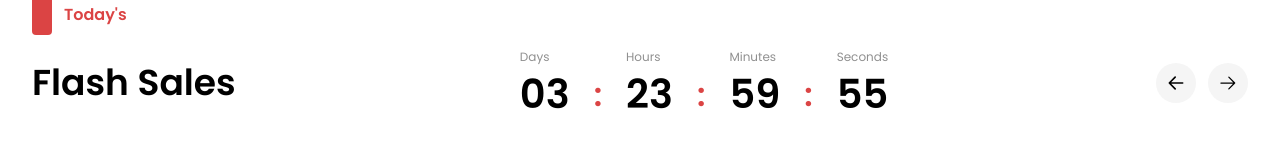
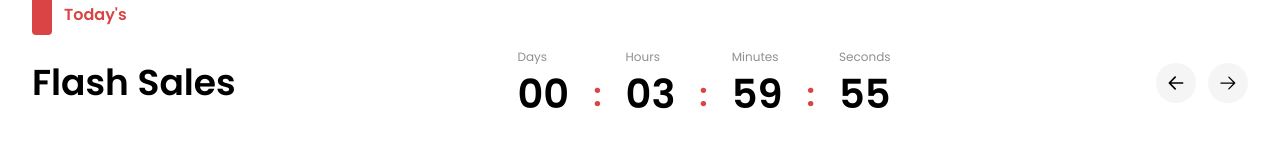
Before and after one commit to diyornv/react-narmativ, a React app: page / in a window 1280 px wide. Shown: the part 575-722 px from the top of the page. Built offline with nearby package versions, Linux system fonts and the light colour scheme; the HTML template or start-up script is replaced by a standard one.

Commit message:
flash sales time storage add

```diff
--- a/src/components/FlashSales.jsx
+++ b/src/components/FlashSales.jsx
@@ -8,6 +8,8 @@ const MILLISECONDS_IN = {
   hour: 60 * 60 * 1000,
   day: 24 * 60 * 60 * 1000,
 };
+
+const STORAGE_KEY = "flash_sales_deadline";
 
 const ArrowButton = ({ direction = "left", onClick }) => {
   return (
@@ -53,13 +55,31 @@ const getTimeLeft = (target) => {
 };
 
 const FlashSales = ({ onPrev = () => {}, onNext = () => {} }) => {
-  // Set sale end 4 days from mount. In real app, pass an exact date via props.
-  const targetTime = useMemo(() => Date.now() + 4 * MILLISECONDS_IN.day, []);
+  // 4 soatlik chegirma muddati. Refresh qilinganda saqlanib qoladi.
+  const targetTime = useMemo(() => {
+    try {
+      const stored = localStorage.getItem(STORAGE_KEY);
+      const now = Date.now();
+      if (stored) {
+        const parsed = parseInt(stored, 10);
+        if (Number.isFinite(parsed) && parsed > now) {
+          return parsed;
+        }
+      }
+      const newTarget = now + 4 * MILLISECONDS_IN.hour;
+      localStorage.setItem(STORAGE_KEY, String(newTarget));
+      return newTarget;
+    } catch {
+      return Date.now() + 4 * MILLISECONDS_IN.hour;
+    }
+  }, []);
   const [timeLeft, setTimeLeft] = useState(() => getTimeLeft(targetTime));
 
   useEffect(() => {
     const intervalId = setInterval(() => {
-      setTimeLeft(getTimeLeft(targetTime));
+      const updated = getTimeLeft(targetTime);
+      setTimeLeft(updated);
+      // Agar vaqt tugagan bo'lsa, deadline ni yangilamaymiz; 0 da qoladi
     }, 1000);
     return () => clearInterval(intervalId);
   }, [targetTime]);
```
